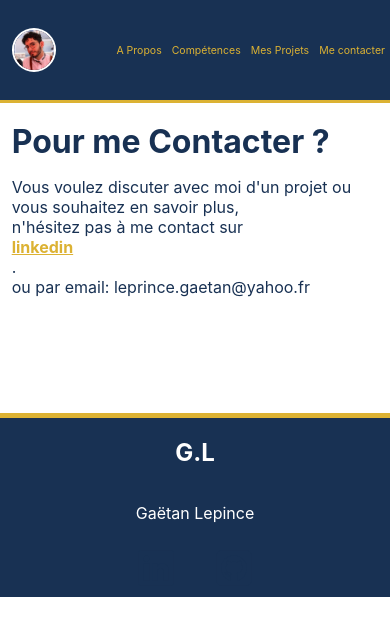
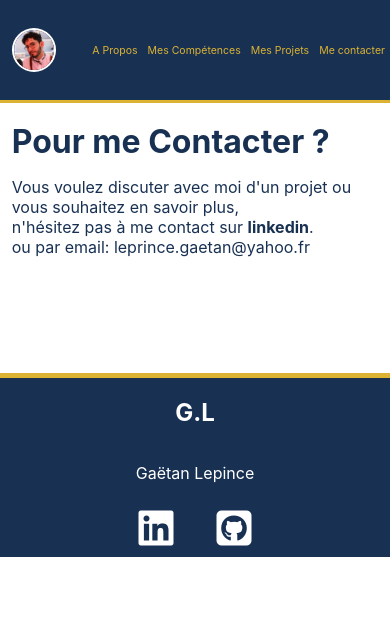
Before and after one commit to PesoPueblo/LEPRINCE-Gaetan-Porfolio, a React (Create React App) app in the folder frontend/: page /contact in a window 390 px wide. Shown: the top 636 px of the page. Built offline with nearby package versions, Linux system fonts and the light colour scheme.

Commit message:
ajustement responsive pages

```diff
--- a/frontend/src/components/nav.jsx
+++ b/frontend/src/components/nav.jsx
@@ -7,7 +7,7 @@ export default function Nav () {
             <img src={img} alt="Gaëtan LEPRINCE" />
             <nav>
                 <li><Link to="/" className="nav-link">A Propos</Link></li>
-                <li><Link to="/compétences" className="nav-link">Compétences</Link></li>
+                <li><Link to="/compétences" className="nav-link">Mes Compétences</Link></li>
                 <li><Link to="/projets"className="nav-link">Mes Projets</Link></li>
                 <li><Link to="/contact"className="nav-link">Me contacter</Link></li>
             </nav>
--- a/frontend/src/styles/App.css
+++ b/frontend/src/styles/App.css
@@ -15,7 +15,7 @@
   align-items: center;
 
 }
-.rs,.contact-link{
+.rs{
   display: flex;
   color: rgb(24,49,83);
   margin-right: 5%;
@@ -25,4 +25,6 @@
 }
 .contact-link{
   font-weight: bold;
+  text-decoration: none;
+  color: rgb(24,49,83);
 }
--- a/frontend/src/styles/footer.css
+++ b/frontend/src/styles/footer.css
@@ -11,7 +11,7 @@
     justify-content: space-around;
 }
 .linkres-footer{
-    color: rgb(24,49,83);
+    color: white;
     font-size: 2.5rem;
     margin: 3%;
 }
```
